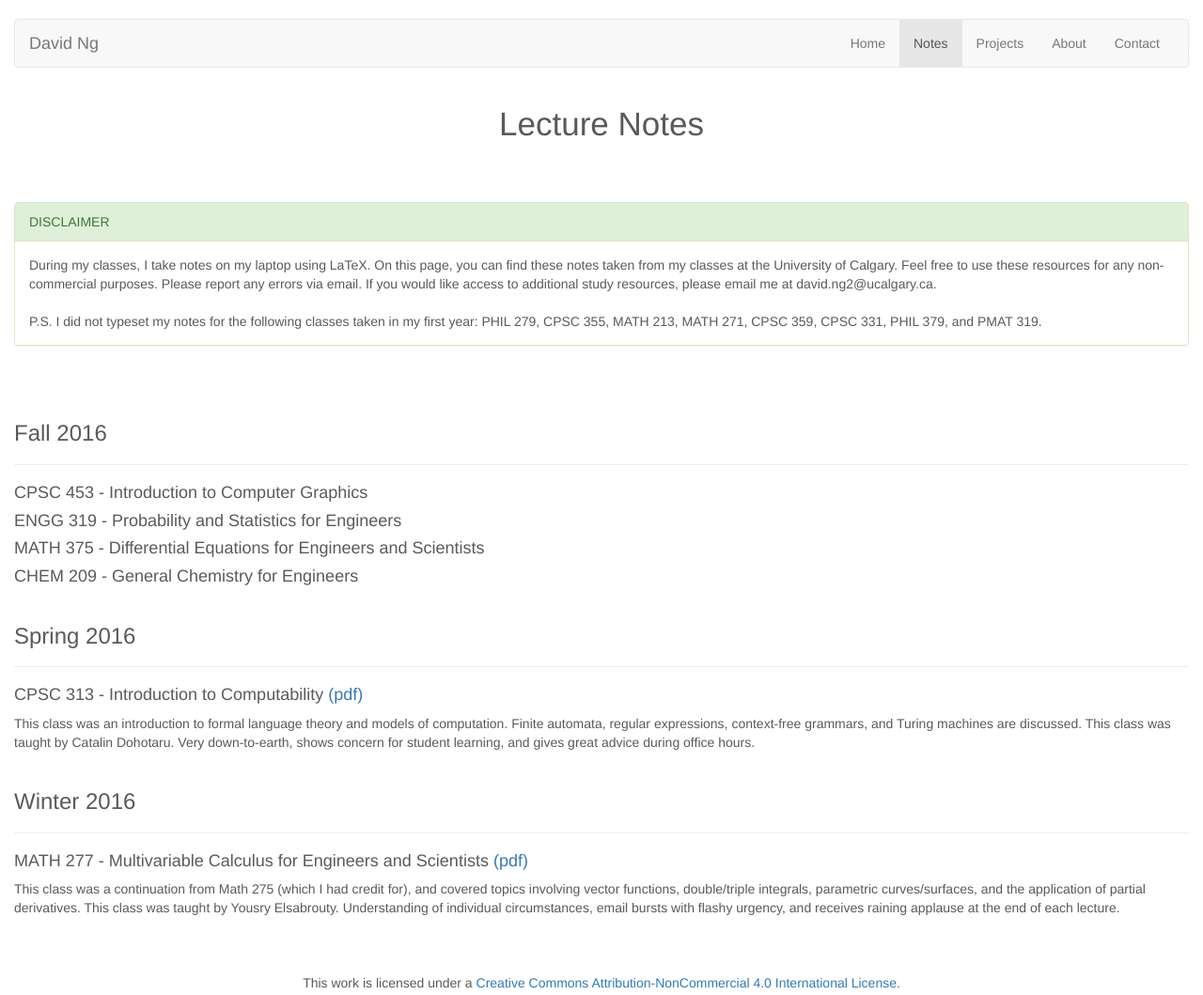
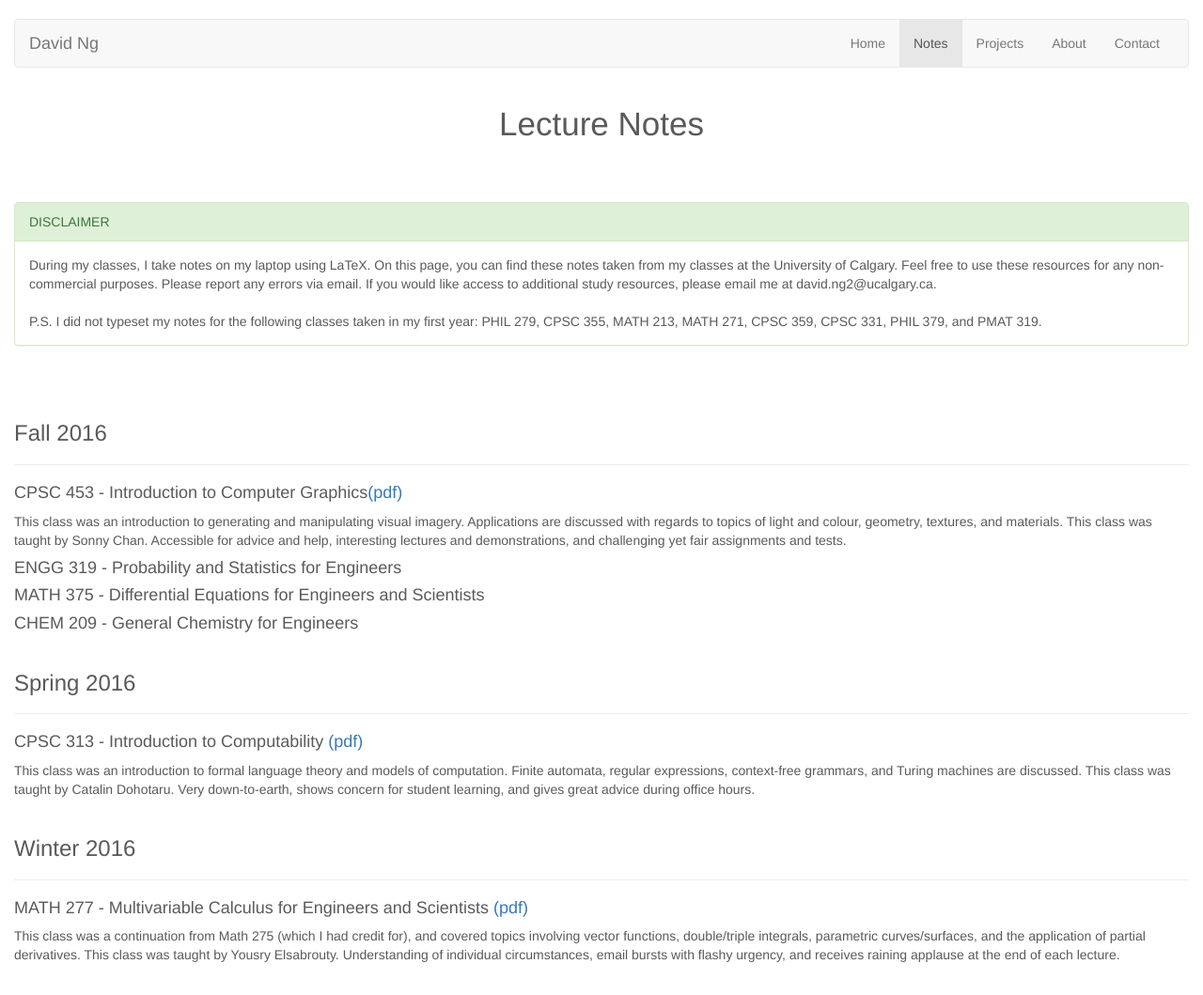
Before and after one commit to TimeTravel-1/Website, a plain HTML site: page notes.html in a window 1280 px wide. Shown: the top 1059 px of the page at 94% size. Drawn offline with nearby package versions, Linux system fonts and the light colour scheme.

Commit message:
Add files via upload

```diff
--- a/notes.html
+++ b/notes.html
@@ -80,7 +80,9 @@
                 <h3>Fall 2016</h3>
 
             </div>
-            <p><h4>CPSC 453 - Introduction to Computer Graphics</h4>
+            <p><h4>CPSC 453 - Introduction to Computer Graphics<a href="files/CPSC 453.pdf" onclick="return confirm('I agree to use these resources for educational purposes only.')">(pdf) </a></h4>
+            This class was an introduction to generating and manipulating visual imagery. Applications are discussed with regards to topics of light and colour, geometry, textures, and materials. This class was taught by Sonny Chan. Accessible for advice and help, interesting lectures and demonstrations, and challenging yet fair assignments and tests.
+
             </p>
             <p><h4>ENGG 319 - Probability and Statistics for Engineers</h4>
             </p>
```
